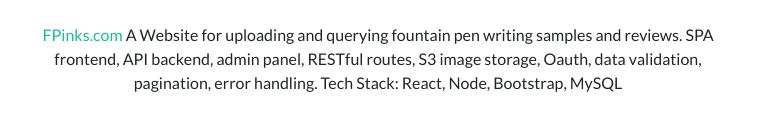
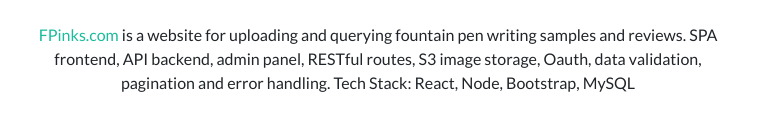
Before and after one commit to domlupo/portfolio, a plain HTML site: page index.html in a window 1280 px wide. Both pictures are taken after a click on the element 640 px from the left and 832 px from the top of the page. Shown: the part 960-1098 px from the top of the page, 262-1019 px from the left. Drawn offline with nearby package versions, Linux system fonts and the light colour scheme.

Commit message:
reword fpinks description

```diff
--- a/index.html
+++ b/index.html
@@ -92,7 +92,7 @@
                                     <!-- Portfolio Modal - Image-->
                                     <img class="img-fluid rounded mb-5" src="assets/img/portfolio/fpinks2.png" alt="" />
                                     <!-- Portfolio Modal - Text-->
-                                    <p class="mb-5"><a href="https://www.fpinks.com">FPinks.com</a> A Website for uploading and querying fountain pen writing samples and reviews. SPA frontend, API backend, admin panel, RESTful routes, S3 image storage, Oauth, data validation, pagination, error handling. Tech Stack: React, Node, Bootstrap, MySQL</p>
+                                    <p class="mb-5"><a href="https://www.fpinks.com">FPinks.com</a> is a website for uploading and querying fountain pen writing samples and reviews. SPA frontend, API backend, admin panel, RESTful routes, S3 image storage, Oauth, data validation, pagination and error handling. Tech Stack: React, Node, Bootstrap, MySQL</p>
                 		    <a class="btn btn-outline-dark btn-social mx-3" href="https://github.com/domlupo/fpinks"><i class="fab fa-fw fa-github"></i></a>
 				    <button class="btn btn-primary" data-dismiss="modal">
                                         Close Window
```
